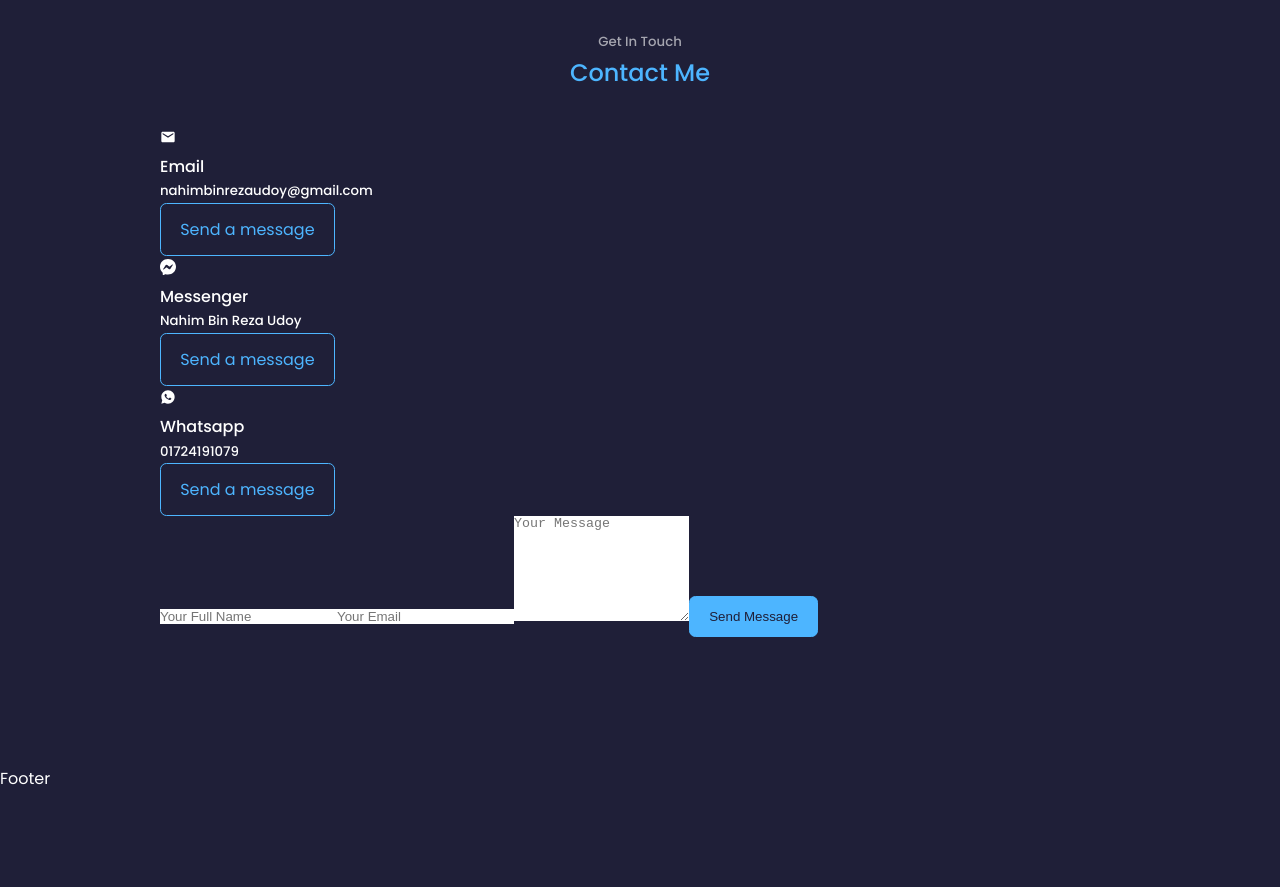
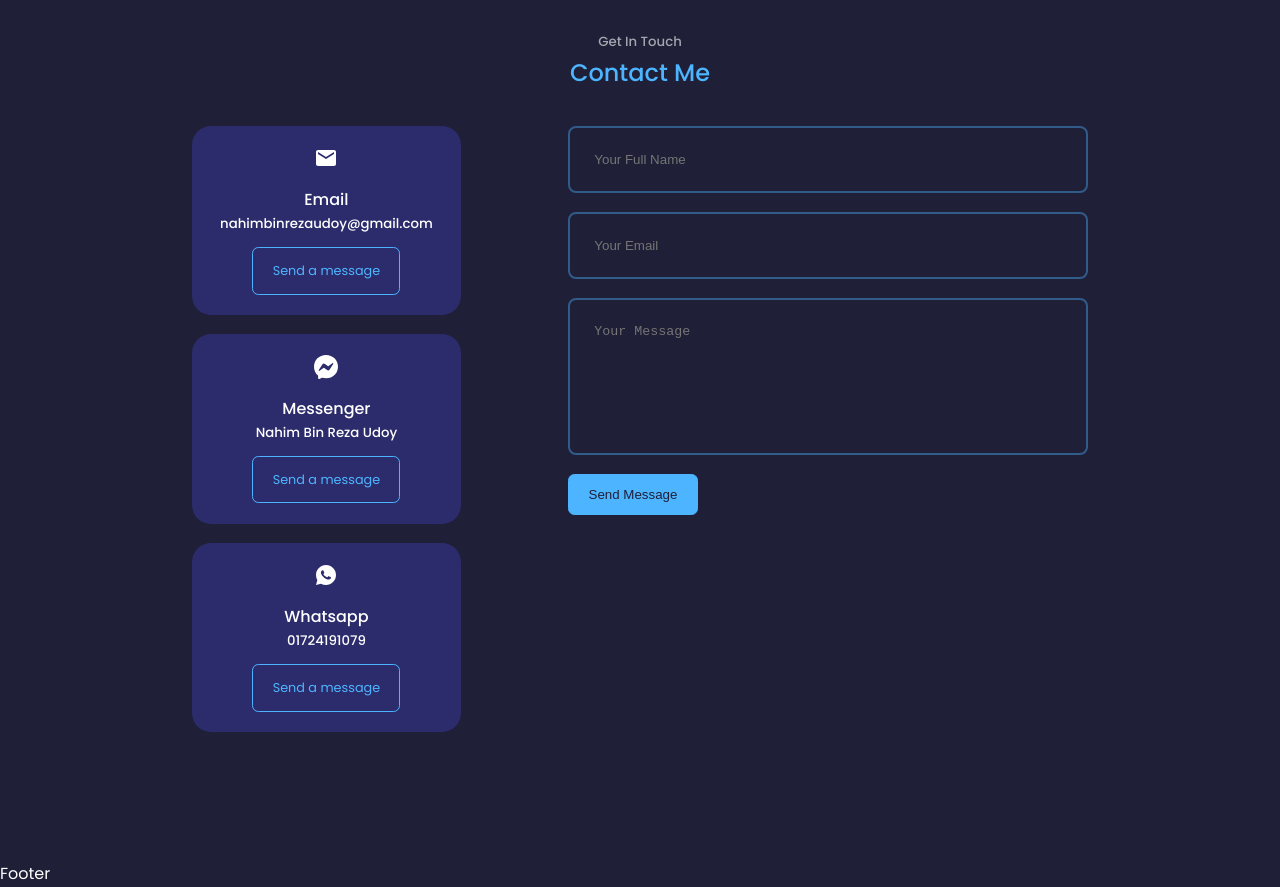
Before and after one commit to NahimBinRezaUdoy/My-Portfolio-React, a React (Create React App) app: page / in a window 1280 px wide. Shown: the part 4960-5847 px from the top of the page. Before the commit the page ends 5752 px from the top, so only its background shows below. Built offline with nearby package versions, Linux system fonts and the light colour scheme.

Commit message:
Added Contact Styling

```diff
--- a/src/components/contact/Contact.jsx
+++ b/src/components/contact/Contact.jsx
@@ -12,19 +12,19 @@
       <div className="container contact__container">
         <div className="contact__options">
           <article className='contact__option'>
-            <MdEmail/>
+            <MdEmail className='contact__option-icon'/>
             <h4>Email</h4>
             <h5>nahimbinrezaudoy@gmail.com</h5>
             <a href="mailto:nahimbinrezaudoy@gmail.com" target='_blank' className='btn'>Send a message</a>
           </article>
           <article className='contact__option'>
-            <BsMessenger/>
+            <BsMessenger className='contact__option-icon'/>
             <h4>Messenger</h4>
             <h5>Nahim Bin Reza Udoy</h5>
             <a href="https://www.messenger.com/t/100009986735633" target='_blank' className='btn'>Send a message</a>
           </article>
           <article className='contact__option'>
-            <RiWhatsappFill/>
+            <RiWhatsappFill className='contact__option-icon'/>
             <h4>Whatsapp</h4>
             <h5>01724191079</h5>
             <a href="https://api.whatsapp.com/send?phone=+88001724191079" target='_blank' className='btn'>Send a message</a>
--- a/src/components/contact/contact.css
+++ b/src/components/contact/contact.css
@@ -0,0 +1,70 @@
+.container.contact__container {
+  width: 70%;
+  display: grid;
+  grid-template-columns: 30% 58%;
+  gap: 12%;
+}
+
+.contact__options {
+  display: flex;
+  flex-direction: column;
+  gap: 1.2rem;
+}
+
+.contact__option {
+  background: var(--color-bg-variant);
+  padding: 1.2rem;
+  border-radius: 1.2rem;
+  text-align: center;
+  border: 1px solid transparent;
+  transition: var(--transition);
+}
+
+.contact__option:hover {
+  background: transparent;
+  border-color: var(--color-primary-variant);
+}
+
+.contact__option-icon {
+  font-size: 1.5rem;
+  margin-bottom: 0.5rem;
+}
+
+.contact__option a {
+  margin-top: 0.7rem;
+  display: inline-block;
+  font-size: 0.8rem;
+}
+
+/*=========== Contact Form=================*/
+form {
+  display: flex;
+  flex-direction: column;
+  gap: 1.2rem;
+}
+
+input,
+textarea {
+  width: 100%;
+  padding: 1.5rem;
+  border-radius: 0.5rem;
+  background: transparent;
+  border: 2px solid var(--color-primary-variant);
+  resize: none;
+  color: var(--color-white);
+}
+
+/*========== Media Queries (Medium Devices)================*/
+@media screen and (max-width: 1024px) {
+  .container.contact__container {
+    grid-template-columns: 1fr;
+    gap: 2rem;
+  }
+}
+
+/*=========== Media Queries (Small Devices)=================*/
+@media screen and (max-width: 600px) {
+  .container.contact__container {
+    width: var(--container-width-sm);
+  }
+}
```
